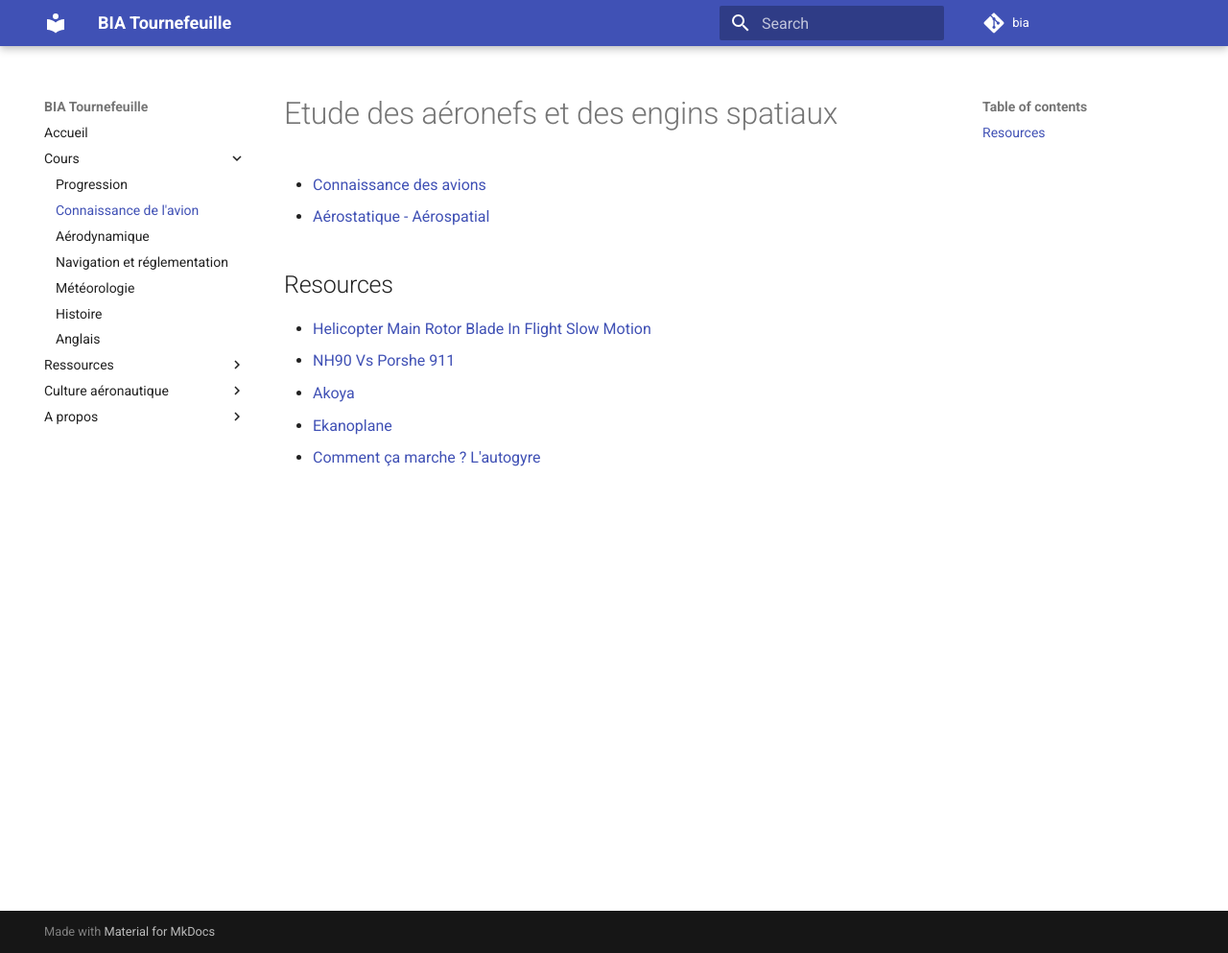
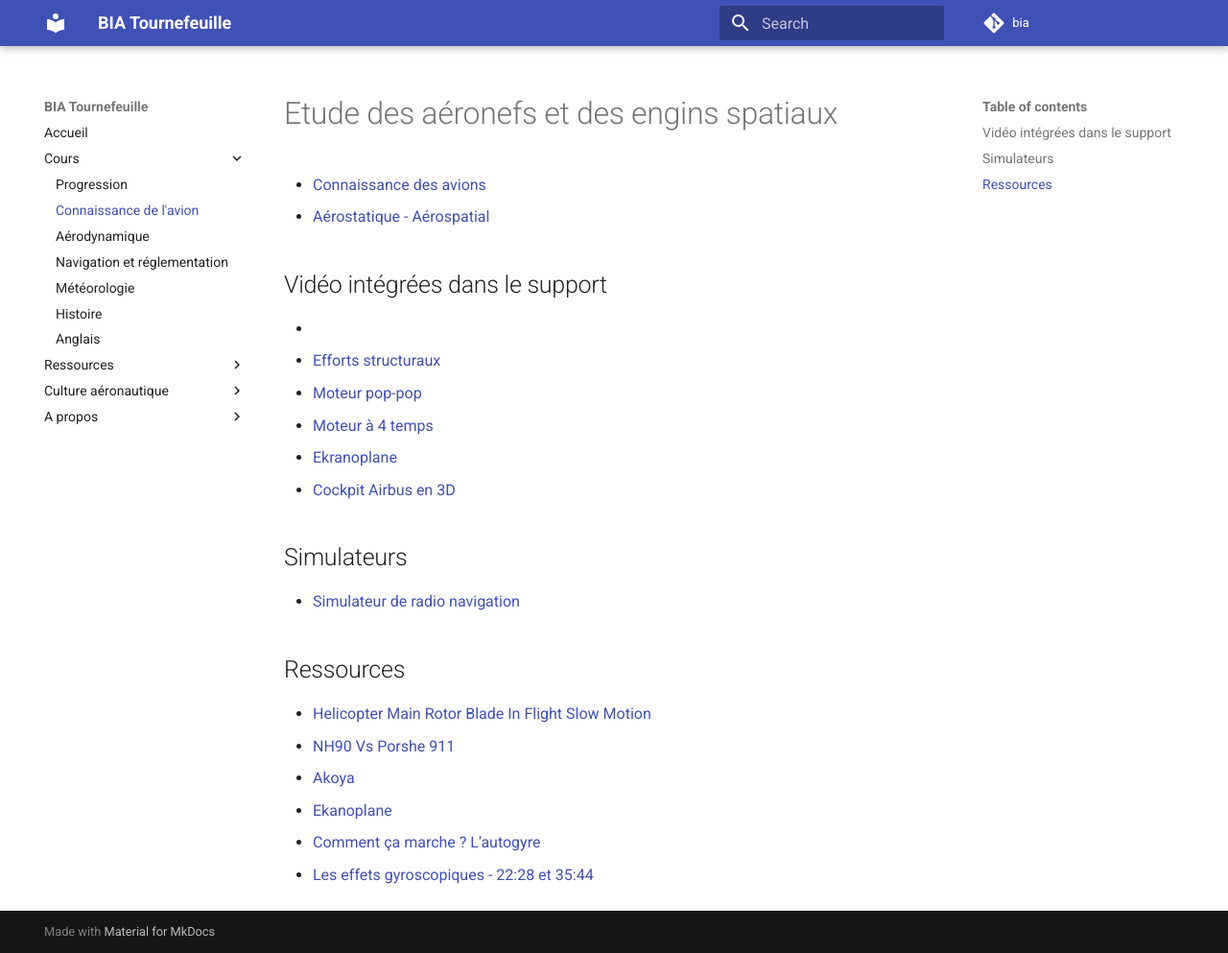
Before and after one commit to martialpohin/bia, an MkDocs documentation site: the page built from docs/themes/aeronef.md, in a window 1280 px wide and 993 px high. Shown: the whole window at 96% size. Built offline with MkDocs 1.6.1 and Material for MkDocs 9.7.7, drawn with Linux system fonts in a browser that asks for light colours; comment, search, counter and statistics services are not loaded.

Commit message:
20211020-2

```diff
--- a/docs/themes/aeronef.md
+++ b/docs/themes/aeronef.md
@@ -3,10 +3,26 @@
 * [Connaissance des avions](../themes/support/aeronef/BIA_AERONEFS_TOURNEFEUILLE.pdf)
 * [Aérostatique - Aérospatial](../themes/support/BIA_AEROSTAT_SPATIAL_TOURNEFEUILLE.pdf)
 
-## Resources
+
+## Vidéo intégrées dans le support
+
+* []()
+* [Efforts structuraux](https://www.youtube.com/watch?v=MEFKvVCI3mo)
+* [Moteur pop-pop](https://youtu.be/cTxpDpYQWcY)
+* [Moteur à 4 temps](https://youtu.be/CyIz7AfiF04)
+* [Ekranoplane](https://youtu.be/C-sWokqiVHw)
+* [Cockpit Airbus en 3D](https://www.airbus.com/aircraft/passenger-aircraft/cockpits.html)
+
+
+## Simulateurs
+
+* [Simulateur de radio navigation](https://www.fergonez.net/projects/ifrsimulator/)
+
+## Ressources
 
 * [Helicopter Main Rotor Blade In Flight Slow Motion](https://www.youtube.com/watch?v=Pu48f7s5Ru8)
 * [NH90 Vs Porshe 911](https://www.youtube.com/watch?v=IKb8eTNezJM)
 * [Akoya](https://www.youtube.com/watch?v=cxD4YdHpQFo)
 * [Ekanoplane](https://www.youtube.com/watch?v=_D4e3V4FP9M)
 * [Comment ça marche ? L'autogyre](https://www.youtube.com/watch?v=tg2FQFsZn7M)
+* [Les effets gyroscopiques - 22:28 et 35:44](https://www.youtube.com/watch?v=XPUuF_dECVI)
```
Also changed, not shown: docs/ressources/navigation.md (+2 -0 lines).
